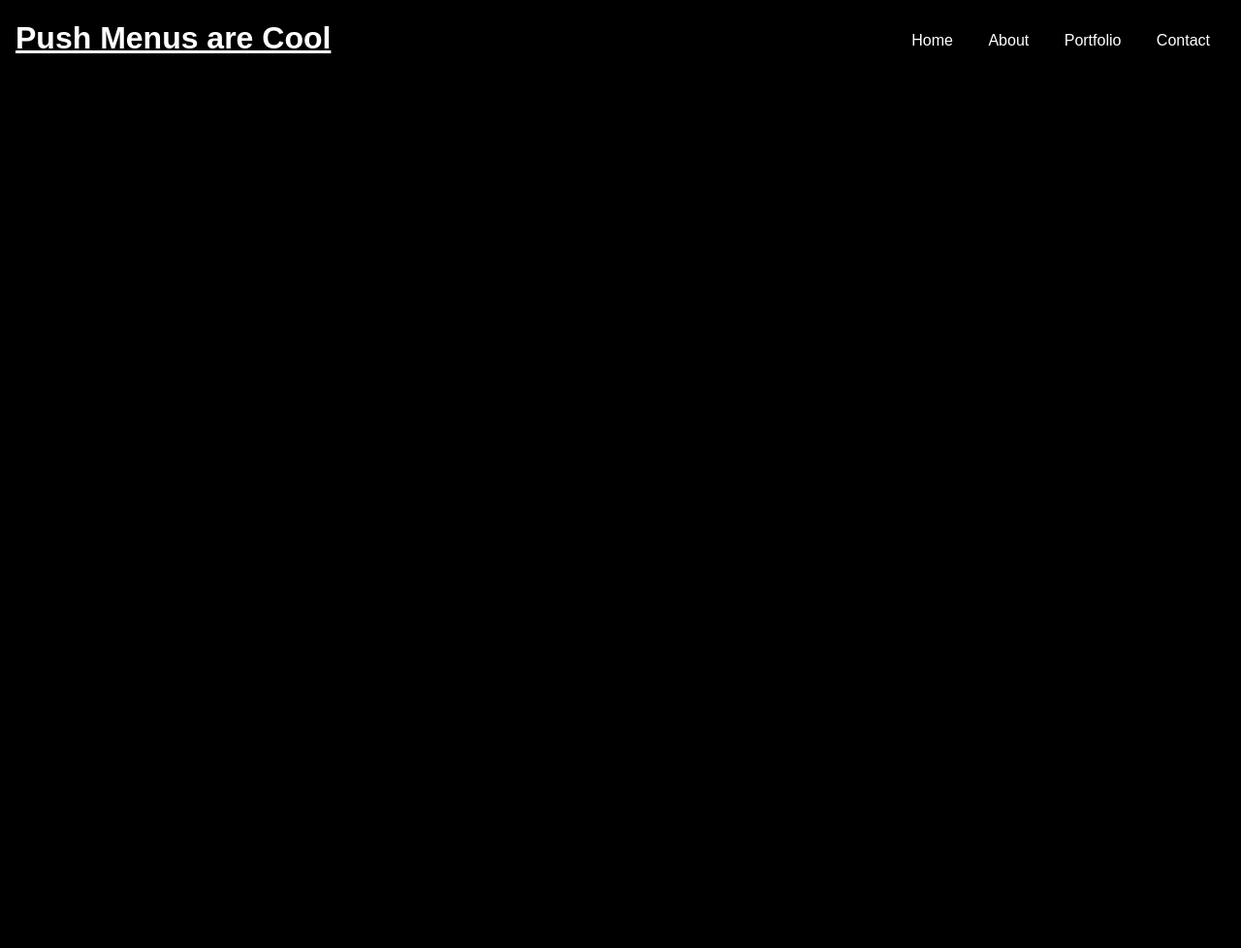
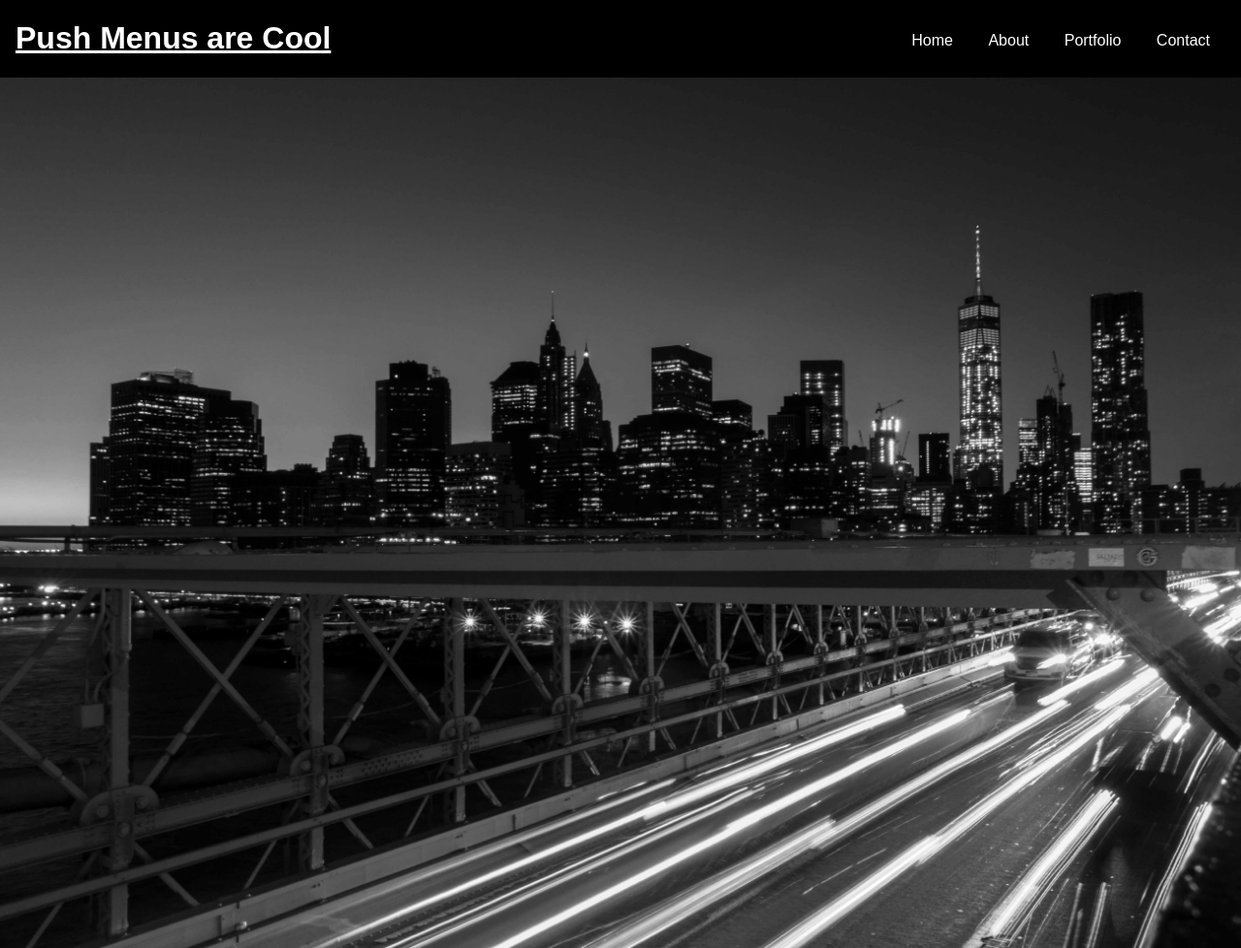
Before and after one commit to jason-leduc/push-page-navigation, a plain HTML site: page index.html in a window 1280 px wide. Shown: the whole page at 97% size. Before the commit the page ends 800 px from the top, so only its background shows below. Drawn offline with nearby package versions, Linux system fonts and the light colour scheme; some icons are missing.

Commit message:
feat(css): add banner styling

```diff
--- a/index.html
+++ b/index.html
@@ -32,6 +32,8 @@
 
       <main>
 
+        <img class="banner" src="images/banner(web).jpg">
+
       </main><!-- /main -->
 
       <footer>
--- a/scss/components/_main.scss
+++ b/scss/components/_main.scss
@@ -88,6 +88,10 @@ h1 {
   }
 }
 
+.banner {
+  width: 100%;
+}
+
 /** Sliding Navigation */
 
 // Page should move when nav opens - this is the only time you will use max-width for mediaquery //
```
Also changed, not shown: css/style.css.
